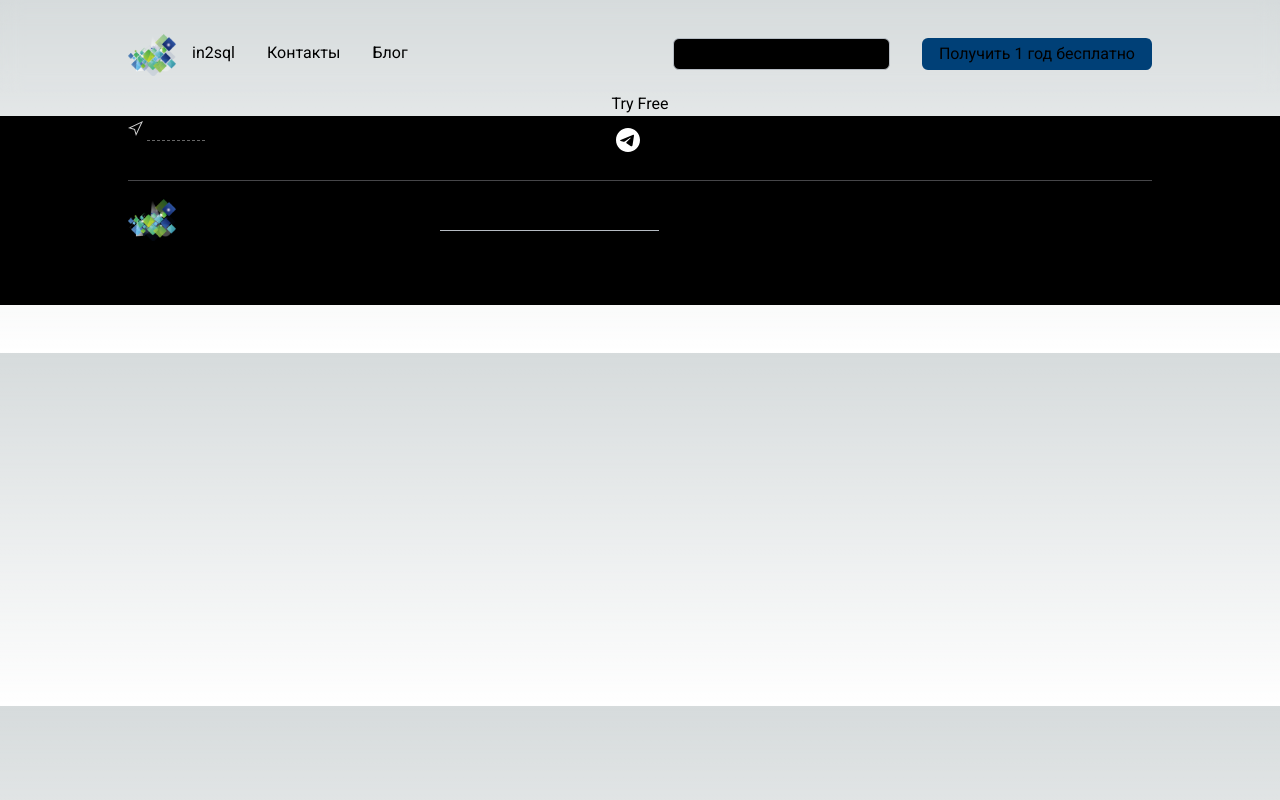
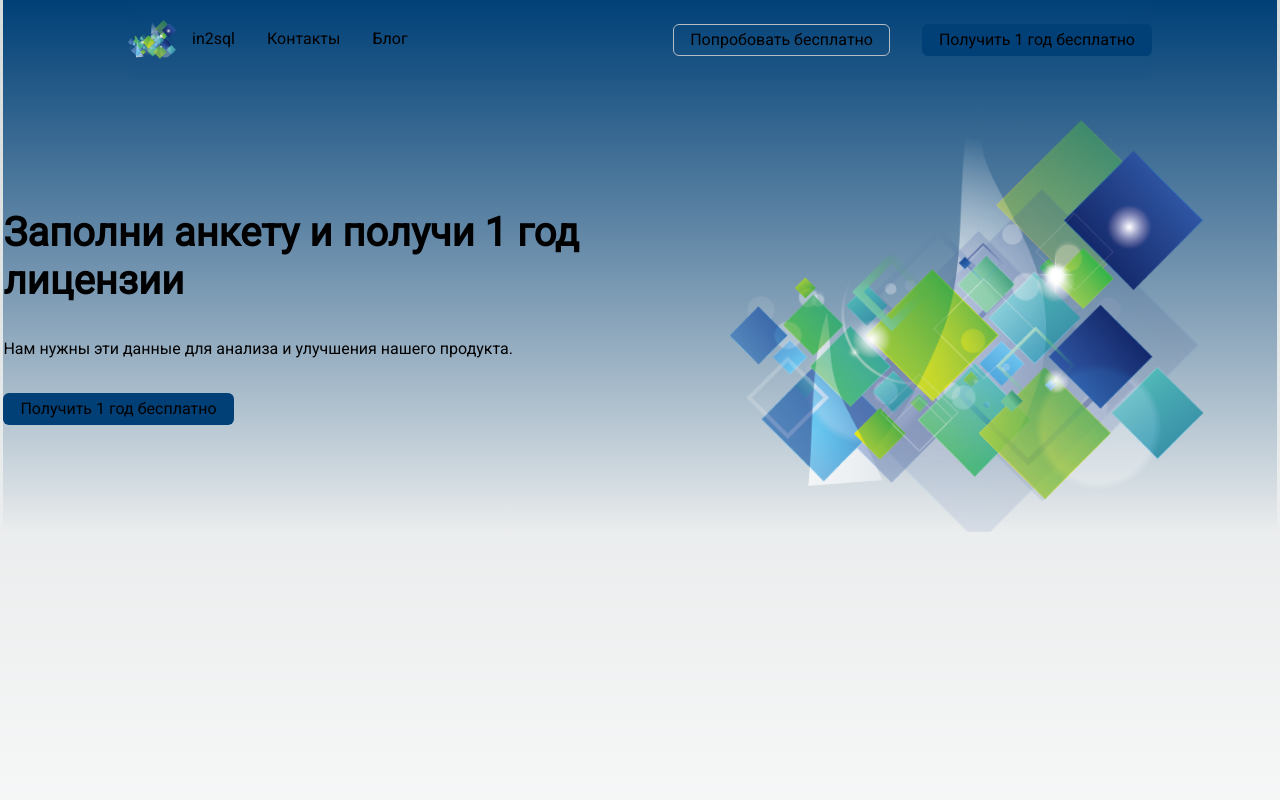
Before and after one commit to in2sql/in2sql-official-site, a Next.js app: page /try-free in a window 1280 px wide. Shown: the top 800 px of the page. Built offline with nearby package versions, Linux system fonts and the light colour scheme.

Commit message:
feat: improve navbar & buttons

```diff
--- a/app/components/button/button.module.scss
+++ b/app/components/button/button.module.scss
@@ -10,7 +10,7 @@
 
   &-outline {
     border-color: #b6bcc3;
-    background-color: #000;
+    background-color: transparent;
   }
 
   &-main {
--- a/app/components/header/header.module.scss
+++ b/app/components/header/header.module.scss
@@ -2,6 +2,7 @@
   display: flex;
   width: 100%;
   gap: 2rem;
+  padding-top: 100px;
 }
 
 .textContainer {
@@ -16,6 +17,8 @@
 .image {
   flex: 1;
   flex-shrink: 0;
+  display: flex;
+  justify-content: center;
 }
 
 .title {
--- a/app/components/header/header.tsx
+++ b/app/components/header/header.tsx
@@ -2,18 +2,21 @@ import React, { FC, ReactNode } from 'react'
 import s from './header.module.scss'
 import Image from 'next/image'
 import Button from '../button/button'
+import clsx from 'clsx'
+import Link from 'next/link'
 
-const Header: FC<{ title: string; renderText: () => ReactNode | string }> = ({
-  title,
-  renderText,
-}) => {
+const Header: FC<{
+  title: string
+  renderText: () => ReactNode | string
+  classNames?: (string | boolean)[]
+  style?: Record<string, string | number>
+}> = ({ title, renderText, classNames = [], style = {} }) => {
   return (
-    <div className={s.header}>
+    <div className={clsx(s.header, ...classNames)} style={style}>
       <div className={s.textContainer}>
         <div className={s.title}>{title}</div>
 
         <div>{renderText()}</div>
-
         <Button
           main
           style={{
@@ -21,7 +24,7 @@ const Header: FC<{ title: string; renderText: () => ReactNode | string }> = ({
             width: 'fit-content',
           }}
         >
-          Получить 1 код бесплатно
+          <Link href={'/try-free'}>Получить 1 год бесплатно</Link>
         </Button>
       </div>
 
--- a/app/layout.module.scss
+++ b/app/layout.module.scss
@@ -8,15 +8,12 @@
   display: flex;
   justify-content: space-between;
   align-items: center;
-  width: 100%;
-  padding: 0 10%;
-  padding-top: 2rem;
-  padding-bottom: 1rem;
+  width: 80%;
+  height: 80px;
   backdrop-filter: blur(10px);
 
   z-index: 100;
-  position: sticky;
-  top: 0;
+  position: fixed;
 
   &_item {
     display: flex;
--- a/app/layout.tsx
+++ b/app/layout.tsx
@@ -13,6 +13,7 @@ import clsx from 'clsx'
 import Image from 'next/image'
 import { Navbar } from './components/navbar'
 import Button from './components/button/button'
+import Link from 'next/link'
 
 export default function RootLayout({
   children,
@@ -29,11 +30,15 @@ export default function RootLayout({
 
           <div className={s.header_item}>
             <Button outline>Попробовать бесплатно</Button>
-            <Button main>Получить 1 год бесплатно</Button>
+            <Button main>
+              <Link href={'/try-free'}>Получить 1 год бесплатно</Link>
+            </Button>
           </div>
         </header>
 
-        {children}
+        <main className="flex min-h-screen flex-col items-center justify-between">
+          {children}
+        </main>
 
         <footer className={clsx(s.footer)}>
           <div className={clsx(s.content)}>
--- a/app/page.tsx
+++ b/app/page.tsx
@@ -13,7 +13,7 @@ const headerData = {
 
 export default function Home() {
   return (
-    <main className="flex min-h-screen flex-col items-center justify-between">
+    <>
       <Header
         title={headerData.title}
         renderText={() => (
@@ -23,6 +23,9 @@ export default function Home() {
             ))}
           </>
         )}
+        style={{
+          background: 'black',
+        }}
       />
 
       <div className="z-10 w-full max-w-5xl items-center justify-between font-mono text-sm lg:flex">
@@ -130,6 +133,6 @@ export default function Home() {
           </p>
         </a>
       </div>
-    </main>
+    </>
   )
 }
--- a/app/try-free/page.tsx
+++ b/app/try-free/page.tsx
@@ -1,6 +1,17 @@
+import Header from '../components/header/header'
+import s from './try-free.module.scss'
+
 const TryFree = () => {
   return (
-    <div>Try Free</div>
+    <>
+      <Header
+        title="Заполни анкету и получи 1 год лицензии"
+        renderText={() =>
+          'Нам нужны эти данные для анализа и улучшения нашего продукта.'
+        }
+        classNames={[s.header]}
+      />
+    </>
   )
 }
 
--- /dev/null
+++ b/app/try-free/try-free.module.scss
@@ -0,0 +1,3 @@
+.header {
+  background: linear-gradient(180deg, #004077 0%, rgba(0, 0, 0, 0) 100%);
+}
```
